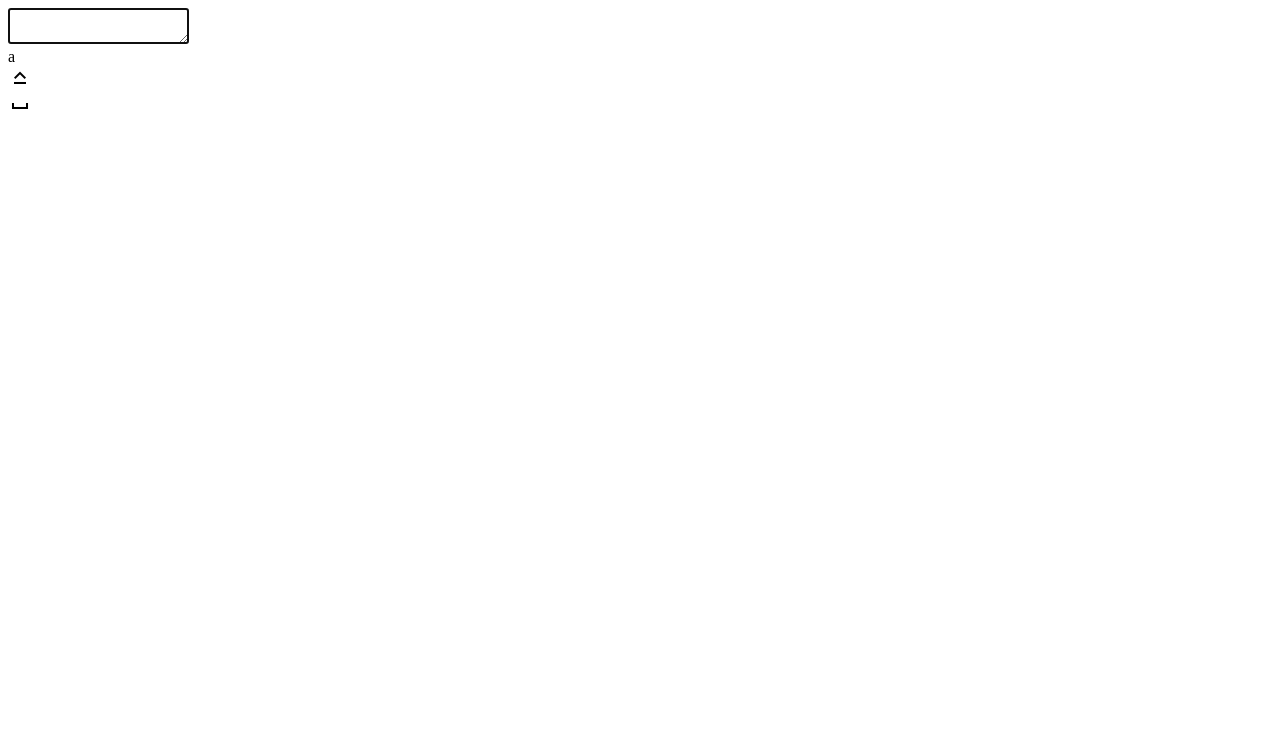
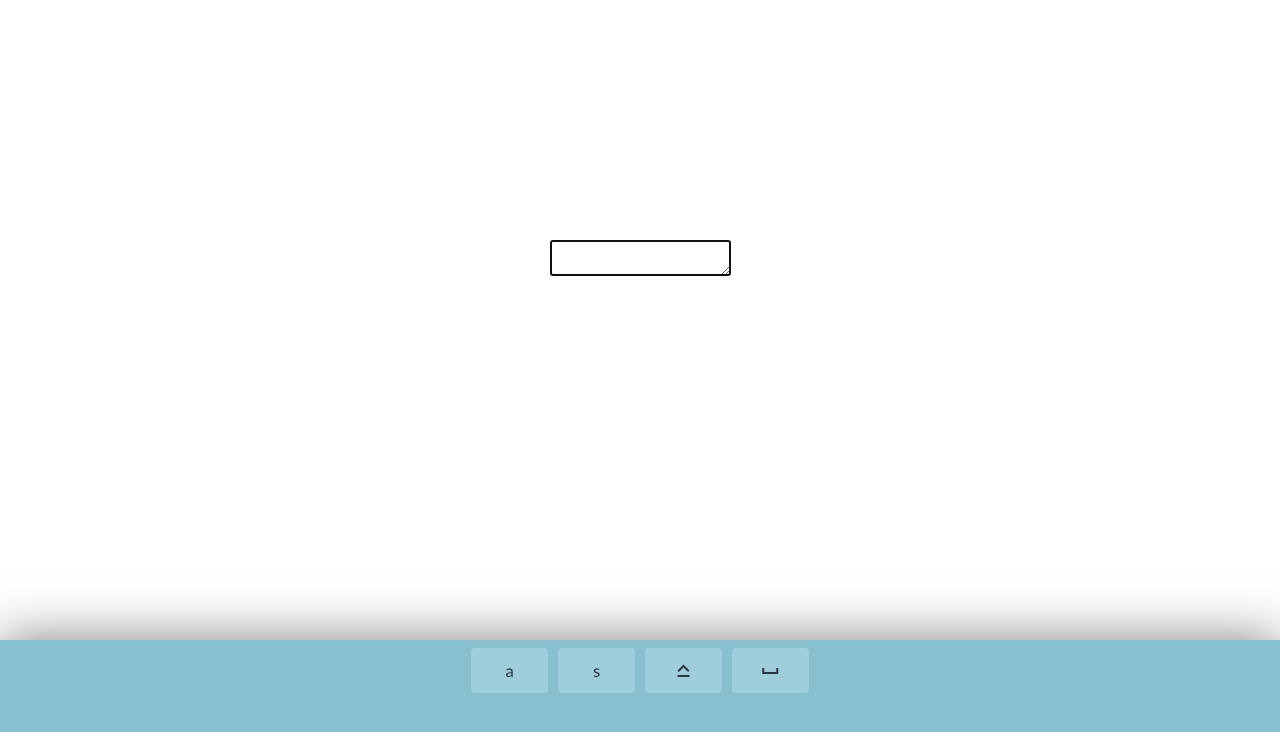
Before and after one commit to imvincenth/Layout-Trainer, a website built with webpack: page index.html in a window 1280 px wide. Built offline with nearby package versions, Linux system fonts and the light colour scheme; files that its build step writes are made by us from their sources.

Commit message:
Styling for the keyboard keys test

```diff
--- a/index.html
+++ b/index.html
@@ -12,13 +12,14 @@
 
 <body>
     <div class="container">
-        <div class="quote-display" id="quoteDisplay"></div>
-        <textarea id="quoteInput" class="quote-input" autofocus></textarea>
+        <div class="text-display" id="textDisplay"></div>
+        <textarea id="textInput" class="text-input" autofocus></textarea>
     </div>
 
     <div class="keyboard">
         <div class="keyboard_keys">
             <div class="keys">a</div>
+            <div class="keys">s</div>
             <div class="keys two_key activatable_key">
                 <i class="material-icons">keyboard_capslock</i>
             </div>
--- a/src/index.js
+++ b/src/index.js
@@ -1,16 +1,3 @@
 const Keyboard = {
-    elements: {
-        main: null,
-        keysContainer: null,
-        keys: []
-    },
 
-    properties: {
-        value: "",
-        capsLock: false
-    },
-
-    init() {
-
-    }
 }
--- a/src/index.scss
+++ b/src/index.scss
@@ -0,0 +1,2 @@
+@import "styles/body.css";
+@import "styles/keyboard.css";
--- /dev/null
+++ b/src/styles/body.css
@@ -0,0 +1,20 @@
+* {
+    box-sizing: border-box;
+}
+
+body {
+    font-family: 'Gill Sans', 'Gill Sans MT', Calibri, 'Trebuchet MS', sans-serif;
+    transition: 0.2s;
+    display: flex;
+    justify-content: center;
+    align-items: center;
+}
+
+.container {
+    display: flex;
+    justify-content: center;
+    align-items: center;
+    height: 500px;
+    flex-direction: column;
+    margin: 0 10px;
+}
--- /dev/null
+++ b/src/styles/keyboard.css
@@ -0,0 +1,42 @@
+.keyboard {
+    position: fixed;
+    left: 0;
+    bottom: 0;
+    width: 100%;
+    padding: 5px 0;
+    background: #88C0D0;
+    box-shadow: 0 0 50px rgba(0, 0, 0, 0.5);
+    user-select: none;
+    transition: 0.2s;
+    height: 20%;
+}
+
+.keyboard_keys {
+    text-align: center;
+}
+
+.keys {
+    height: 45px;
+    width: 6%;
+    max-width: 90px;
+    margin: 3px;
+    border-radius: 4px;
+    border: none;
+    background: rgba(255, 255, 255, 0.2);
+    color: #2E3440;
+    font-size: 1.05rem;
+    outline: none;
+    cursor: pointer;
+    display: inline-flex;
+    justify-content: center;
+    align-items: center;
+    vertical-align: top;
+    padding: 0;
+    -webkit-tap-highlight-color: transparent;
+    position: relative;
+}
+
+.keys.active {
+    background: #81A1C1;
+    color: #5E81AC;
+}
```
Also changed, not shown: dist/main.css (added), dist/main.js.
